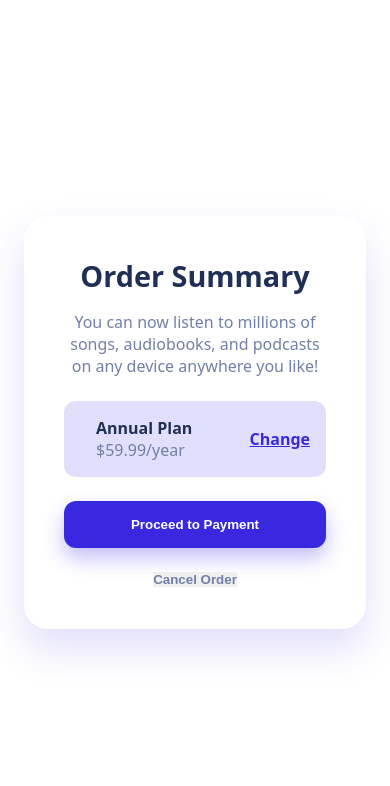
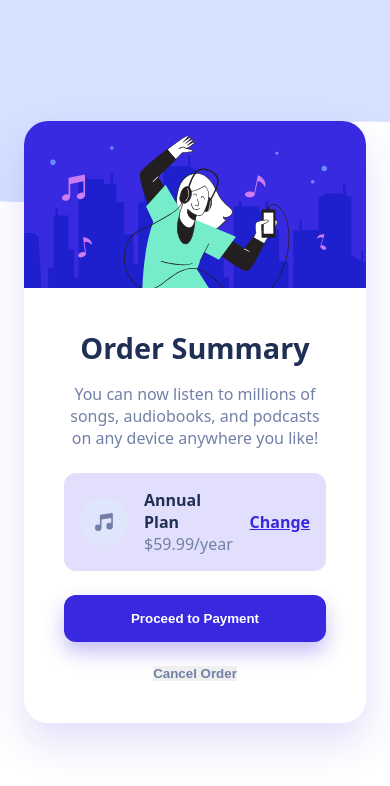
Before and after one commit to DeerlyDev/order-summary-component, a plain HTML site: page index.html in a window 390 px wide. Drawn offline with Linux system fonts and the light colour scheme; the site is published under a folder, as on GitHub Pages, so addresses that start at the root find nothing.

Commit message:
Correct image paths

```diff
--- a/index.html
+++ b/index.html
@@ -18,7 +18,7 @@
   <body>
     <main class="layout-center">
       <article class="card">
-        <img class="card-image" src="/images/illustration-hero.svg" alt="" />
+        <img class="card-image" src="./images/illustration-hero.svg" alt="" />
         <div class="card-content">
           <h1 class="card-title">Order Summary</h1>
           <p class="card-description">
@@ -28,7 +28,7 @@
 
           <div class="plan">
             <div class="plan-info">
-              <img src="/images/icon-music.svg" alt="" />
+              <img src="./images/icon-music.svg" alt="" />
               <div>
                 <strong>Annual Plan</strong>
                 <span>$59.99/year</span>
--- a/styles/02-base.css
+++ b/styles/02-base.css
@@ -15,7 +15,7 @@ body {
   margin: 0;
   font-family: var(--font-base);
   font-size: var(--fs-body);
-  background-image: url(/images/pattern-background-desktop.svg);
+  background-image: url(../images/pattern-background-desktop.svg);
   background-size: 100% auto;
   background-repeat: no-repeat;
   color: var(--color-text-main);
@@ -23,7 +23,7 @@ body {
 
 @media (max-width: 600px) {
   body {
-    background-image: url(/images/pattern-background-mobile.svg);
+    background-image: url(../images/pattern-background-mobile.svg);
   }
 }
 
```
